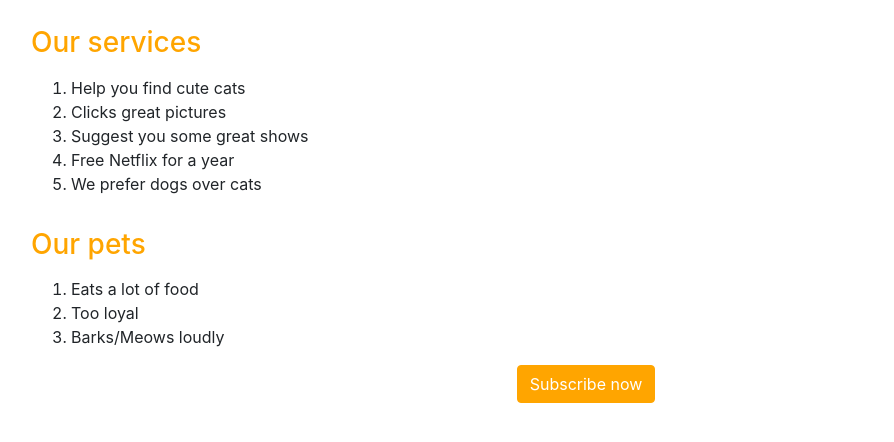
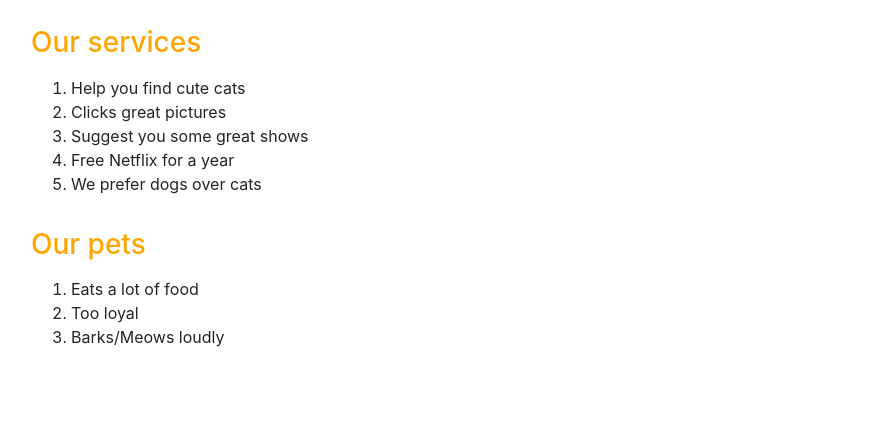
Before and after one commit to mehtaAnsh/PR-request-demo, a plain HTML site: page Index.html in a window 1280 px wide. Shown: the part 242-684 px from the top of the page, without its empty margins (54-948 px from the left). Drawn offline with nearby package versions, Linux system fonts and the light colour scheme.

Commit message:
Final version, changes made

```diff
--- a/Index.html
+++ b/Index.html
@@ -36,9 +36,6 @@
                     <li>Barks/Meows loudly</li>
                 </ol>
             </div>
-            <center>
-                <button class="btn btn-md btn-success">Subscribe now</button>
-            </center>
         </div>
     </div>
 
```
Also changed, not shown: 1 other file.
